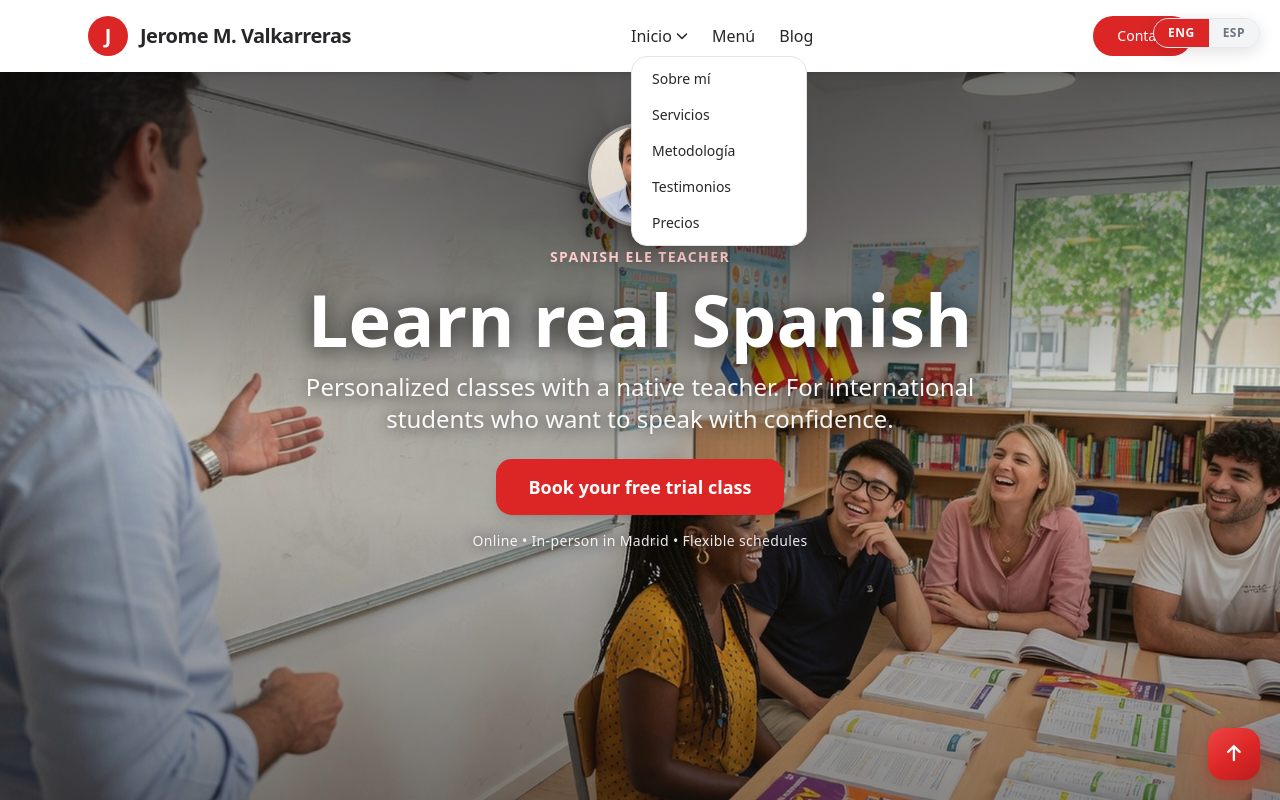
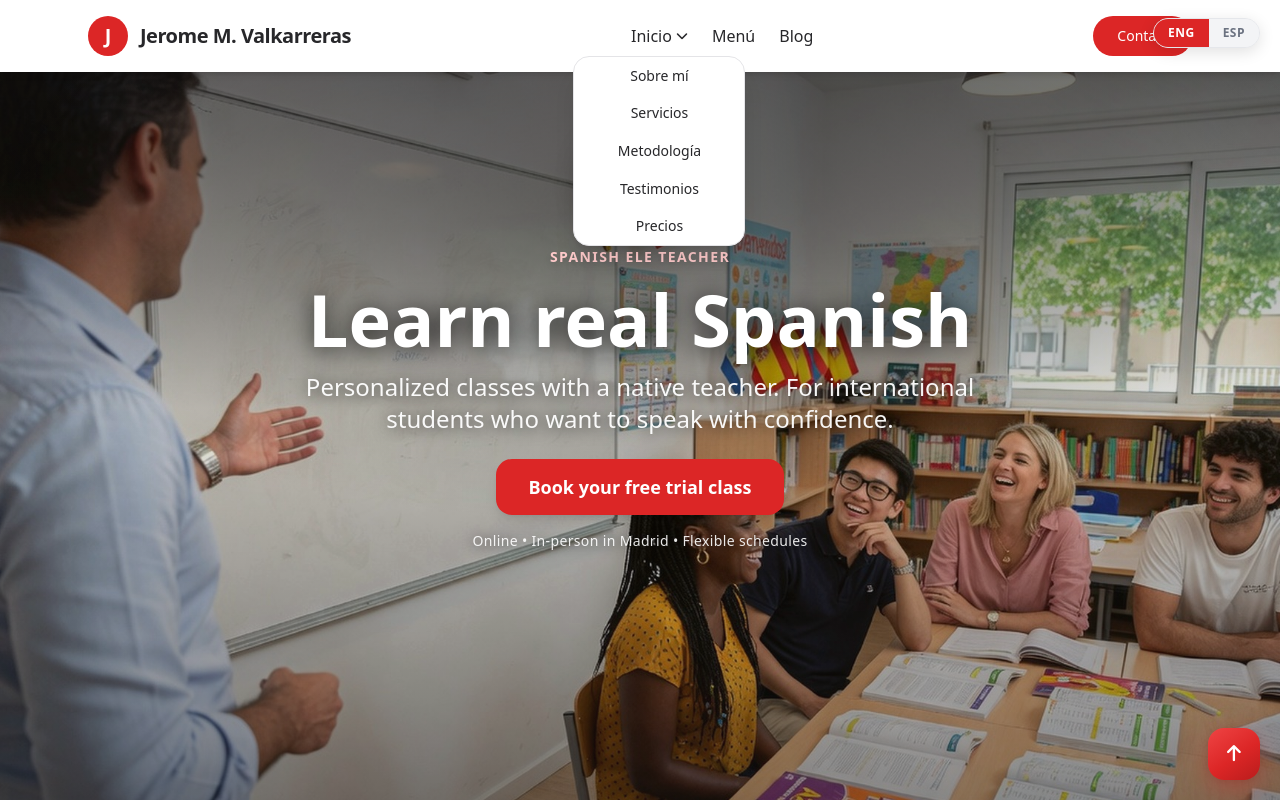
Before and after one commit to jeromedinav/jerome-valkarreras-ele, a plain HTML site: page index.html in a window 1280 px wide. Both pictures are taken after a click on the button "Inicio". Shown: the top 800 px of the page. Drawn offline with nearby package versions, Linux system fonts and the light colour scheme.

Commit message:
Center Inicio dropdown under label, remove cascade indent

```diff
--- a/index.html
+++ b/index.html
@@ -139,11 +139,24 @@
       }
     }
 
+    .nav-inicio-dropdown {
+      left: 50%;
+      transform: translateX(-50%);
+      padding-top: 0.5rem;
+      min-width: 10.75rem;
+    }
+    .nav-inicio-dropdown-panel {
+      background: #fff;
+      border: 1px solid #e4e4e7;
+      border-radius: 1rem;
+      box-shadow: 0 20px 25px -5px rgb(0 0 0 / 0.1), 0 8px 10px -6px rgb(0 0 0 / 0.1);
+      overflow: hidden;
+    }
     .nav-dropdown-link {
       display: block;
-      padding: 0.5rem 1rem;
-      margin: 0 0.25rem;
-      border-radius: 0.75rem;
+      padding: 0.55rem 1rem;
+      margin: 0;
+      text-align: center;
       color: #27272a;
       transition: background-color 0.15s ease, color 0.15s ease;
     }
@@ -174,10 +187,10 @@
             Inicio
             <i class="fas fa-chevron-down text-xs"></i>
           </button>
-          <!-- Dropdown sub-menu (pt-2 bridges gap so hover stays active) -->
+          <!-- Dropdown centered under Inicio (no cascade indent) -->
           <div id="nav-inicio-dropdown"
-               class="hidden absolute top-full left-0 pt-2 w-44 z-50">
-            <div class="bg-white border border-zinc-200 shadow-xl rounded-2xl py-1 text-sm">
+               class="nav-inicio-dropdown hidden absolute top-full z-50 text-sm">
+            <div class="nav-inicio-dropdown-panel">
               <a href="#sobre-mi" onclick="showHome(); setTimeout(() => document.getElementById('sobre-mi').scrollIntoView({behavior:'smooth'}), 50)" class="nav-dropdown-link">Sobre mí</a>
               <a href="#servicios" onclick="showHome(); setTimeout(() => document.getElementById('servicios').scrollIntoView({behavior:'smooth'}), 50)" class="nav-dropdown-link">Servicios</a>
               <a href="#metodologia" onclick="showHome(); setTimeout(() => document.getElementById('metodologia').scrollIntoView({behavior:'smooth'}), 50)" class="nav-dropdown-link">Metodología</a>
@@ -1383,13 +1396,25 @@
 
       if (!wrap || !btn || !dropdown) return;
 
-      const openDropdown = () => dropdown.classList.remove('hidden');
+      let hoverCloseTimer = null;
+      const openDropdown = () => {
+        if (hoverCloseTimer) {
+          clearTimeout(hoverCloseTimer);
+          hoverCloseTimer = null;
+        }
+        dropdown.classList.remove('hidden');
+      };
       const closeDropdown = () => dropdown.classList.add('hidden');
-
-      // Desktop: open on hover over Inicio + dropdown, close when pointer leaves
+      const scheduleClose = () => {
+        hoverCloseTimer = setTimeout(closeDropdown, 120);
+      };
+
+      // Desktop: keep open while moving from Inicio into the dropdown
       if (window.matchMedia('(hover: hover)').matches) {
-        wrap.addEventListener('mouseenter', openDropdown);
-        wrap.addEventListener('mouseleave', closeDropdown);
+        [wrap, dropdown].forEach(el => {
+          el.addEventListener('mouseenter', openDropdown);
+          el.addEventListener('mouseleave', scheduleClose);
+        });
       }
 
       // Touch: toggle on tap
```
